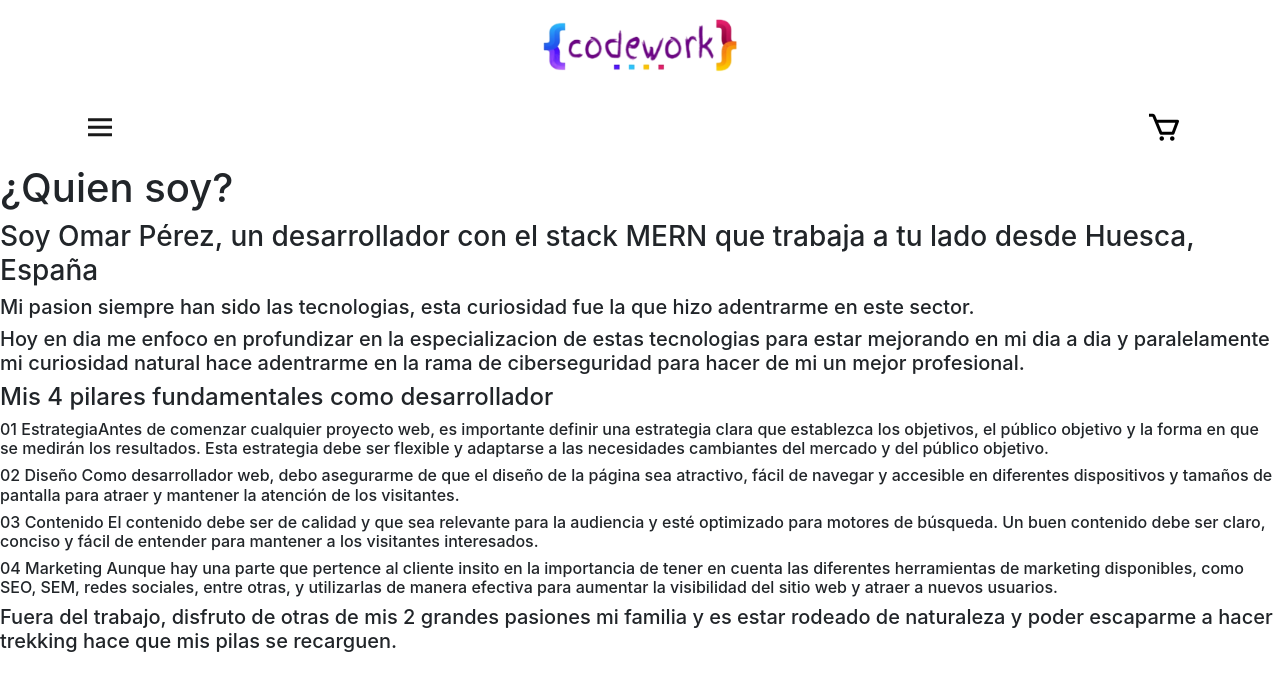
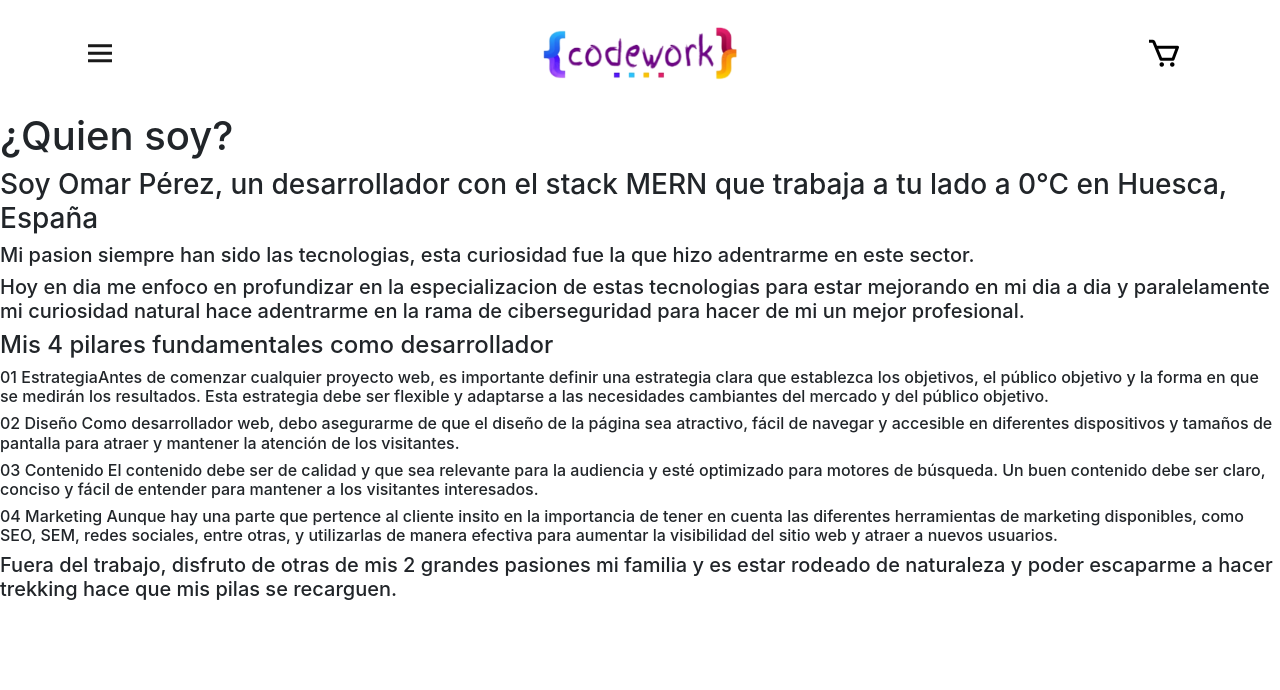
Before and after one commit to Alpha870/ecommerce-app, a React (Vite) app: page /about in a window 1280 px wide. Shown: the top 690 px of the page. Built offline with nearby package versions, Linux system fonts and the light colour scheme; no server answers.

Commit message:
añadiendo llamada api temperatura

```diff
--- a/client/components/About/About.jsx
+++ b/client/components/About/About.jsx
@@ -1,7 +1,22 @@
-import React from "react";
+import React, { useEffect, useState } from "react";
 import Header from "../Header/Header";
 
 const About = () => {
+
+  const[temp, setTemp] = useState(null)
+
+const tiempo = async () => {
+  const url = 'https://api.open-meteo.com/v1/forecast?latitude=41.85&longitude=0.29&hourly=temperature_2m&forecast_days=1'
+  const resp = await fetch(url)
+  const data = await resp.json()
+  setTemp(data.hourly.temperature_2m[11])
+}
+
+useEffect(() => {
+  tiempo()
+},[])
+
+
   return (
     <>
       <Header />
@@ -9,7 +24,7 @@ const About = () => {
         <h1>¿Quien soy?</h1>
         <h3>
           Soy Omar Pérez, un desarrollador con el stack MERN que trabaja a tu
-          lado desde Huesca, España
+          lado a {Math.round(temp)}°C en Huesca, España
         </h3>
         <h5>
           Mi pasion siempre han sido las tecnologias, esta curiosidad fue la que
--- a/client/components/Header/Header.jsx
+++ b/client/components/Header/Header.jsx
@@ -15,14 +15,14 @@ const Header = () => {
   return (
     <>
       <header className="header">
-        <Link to={"/"} className="container-logo">
-          <img src={Logo} alt="logo-empresa" className="logo" />
-        </Link>
         <Navbar className="navbar" expand="xxxl">
           <Container>
             <Navbar.Brand onClick={handleShow}>
               <i className="bx bx-menu bx-md"></i>
             </Navbar.Brand>
+            <Link to={"/"} className="container-logo">
+              <img src={Logo} alt="logo-empresa" className="logo" />
+            </Link>
             <Navbar.Brand>
               <Link to={"/checkout"}>
                 <i className="bx bx-cart bx-md"></i>
```
